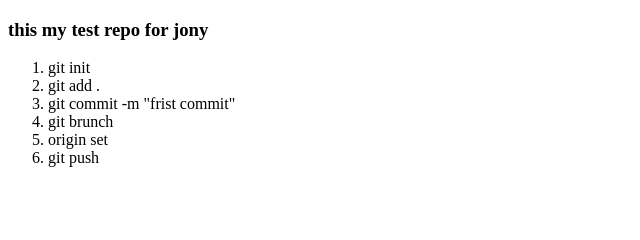
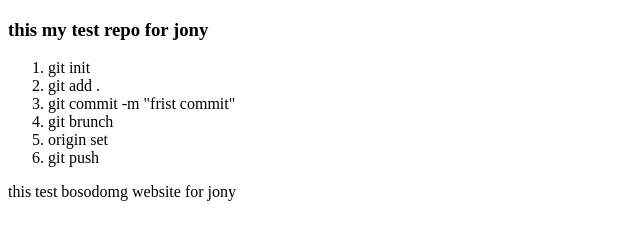
Before and after one commit to Haider340/my-last-repo, a plain HTML site: page index.html in a window 1280 px wide. Shown: the whole page, without its empty margins (0-640 px from the left). Drawn offline with Linux system fonts and the light colour scheme.

Commit message:
adding message

```diff
--- a/index.html
+++ b/index.html
@@ -16,6 +16,7 @@
             <li>origin set</li>
             <li>git push</li>
         </ol>
-    </div>
+    </div> <p> this test bosodomg website for jony </p>
+
 </body>
 </html>
```
